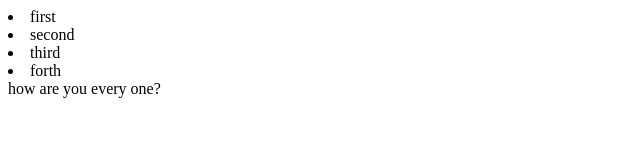
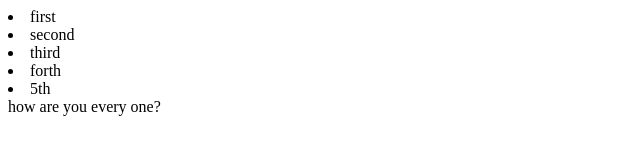
Before and after one commit to userosy664947/web_development_2, a plain HTML site: page index.html in a window 1280 px wide. Shown: the whole page, without its empty margins (0-640 px from the left). Drawn offline with Linux system fonts and the light colour scheme.

Commit message:
updating

```diff
--- a/index.html
+++ b/index.html
@@ -6,6 +6,8 @@
         <li>second</li>
         <li>third</li>
         <li>forth</li>
+        <li>5th</li>
+
     </nav>
 </header>
 
```
